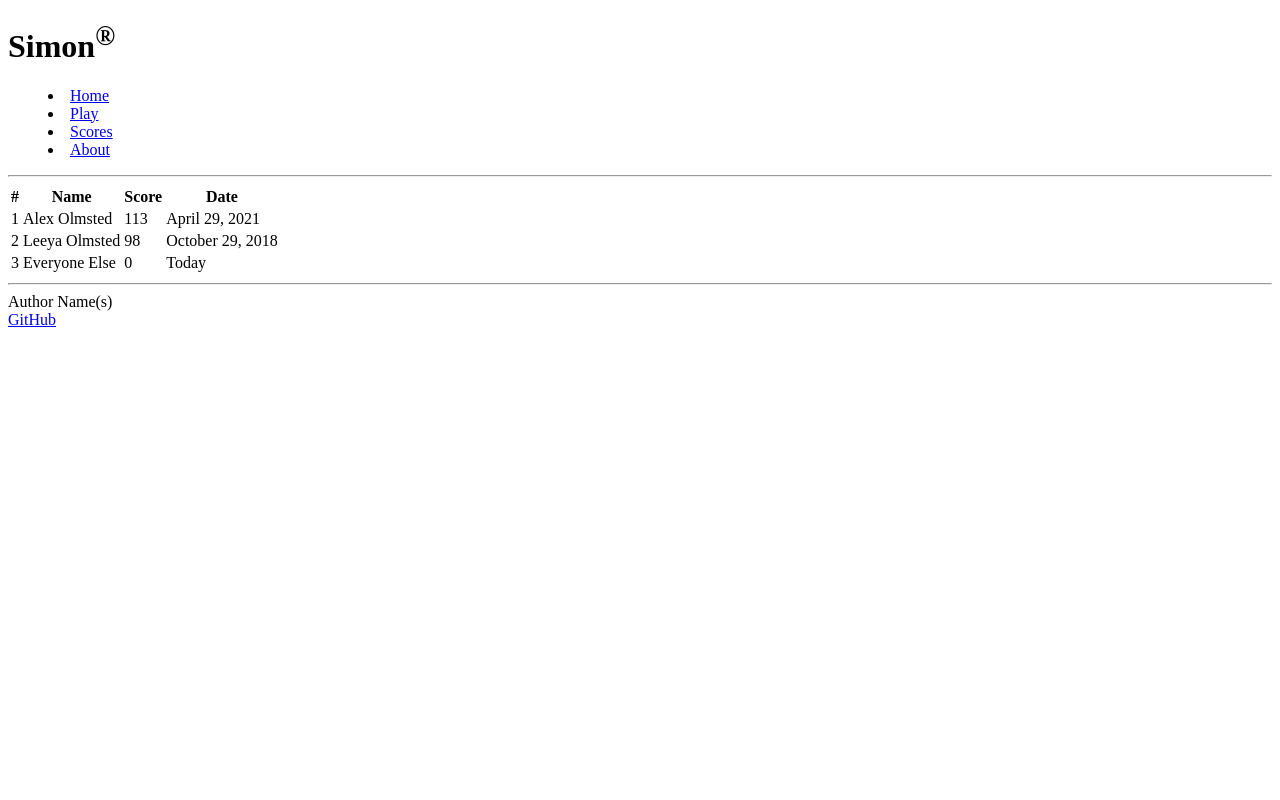
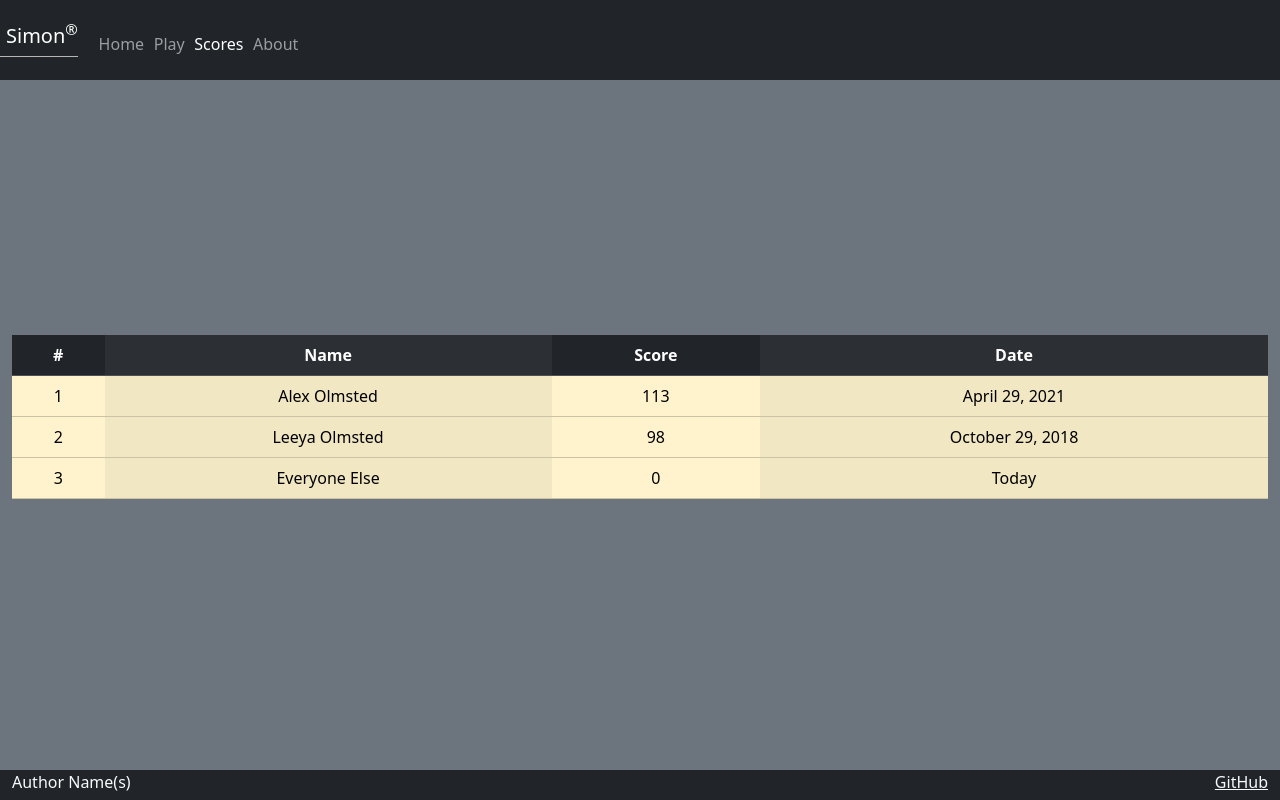
Before and after one commit to heeeedjr/simon, a plain HTML site: page scores.html in a window 1280 px wide. Drawn offline with nearby package versions, Linux system fonts and the light colour scheme.

Commit message:
finished scores.html and added active-link class

```diff
--- a/scores.html
+++ b/scores.html
@@ -1,38 +1,44 @@
 <!DOCTYPE html>
-<html>
+<html lang="en">
     <head>
         <meta charset="UTF-8">
         <meta name="viewport" content="width=device-width, initial-scale=1.0">
         <title>Simon</title>
         <link rel="icon" href="favicon.ico"/>
+        <!--CSS-->
+        <link rel="stylesheet" href="main.css"/>
+        <!--Bootstrap-->
+        <link
+            href="https://cdn.jsdelivr.net/npm/bootstrap@5.3.0-alpha1/dist/css/bootstrap.min.css"
+            rel="stylesheet"
+            integrity="sha384-GLhlTQ8iRABdZLl6O3oVMWSktQOp6b7In1Zl3/Jr59b6EGGoI1aFkw7cmDA6j6gD"
+            crossorigin="anonymous"
+        />
     </head>
-    <body>
-        <header>
-            <h1>Simon<sup>&reg;</sup></h1>
-
-            <nav>
-                <menu>
-                    <li>
-                        <a href="index.html">Home</a>
+    <body class="bg-dark text-light">
+        <header class="container-fluid">
+            <nav class="navbar fixed-top navbar-dark">
+                <a class="navbar-brand" href="#">Simon<sup>&reg;</sup></a>
+                <menu class="navbar-nav">
+                    <li class="nav-item">
+                        <a class="nav-link" href="index.html">Home</a>
                     </li>
-                    <li>
-                        <a href="play.html">Play</a>
+                    <li class="nav-item">
+                        <a class="nav-link" href="play.html">Play</a>
                     </li>
-                    <li>
-                        <a href="scores.html">Scores</a>
+                    <li class="nav-item">
+                        <a class="nav-link active" href="scores.html">Scores</a>
                     </li>
-                    <li>
-                        <a href="about.html">About</a>
+                    <li class="nav-item">
+                        <a class="nav-link" href="about.html">About</a>
                     </li>
                 </menu>
             </nav>
-
-        <hr />
         </header>
 
-        <main>
-            <table>
-                <thead>
+        <main class="container-fluid bg-secondary text-center">
+            <table class="table table-warning table-striped-columns">
+                <thead class="table-dark">
                     <tr>
                         <th>#</th>
                         <th>Name</th>
@@ -63,10 +69,10 @@
             </table>
         </main>
 
-        <footer>
-            <hr />
-            <span class="authors">Author Name(s)</span>
-            <br />
-            <a href="https://github.com/heeeedjr/simon">GitHub</a>
+        <footer class="bg-dark">
+            <div class="container-fluid">
+                <span class="text-reset">Author Name(s)</span>
+                <a class="text-reset" href="https://github.com/heeeedjr/simon">GitHub</a>
+            </div>
         </footer>
     </body>
```
Also changed, not shown: about.html (+2 -2 lines), play.html (+2 -2 lines).
